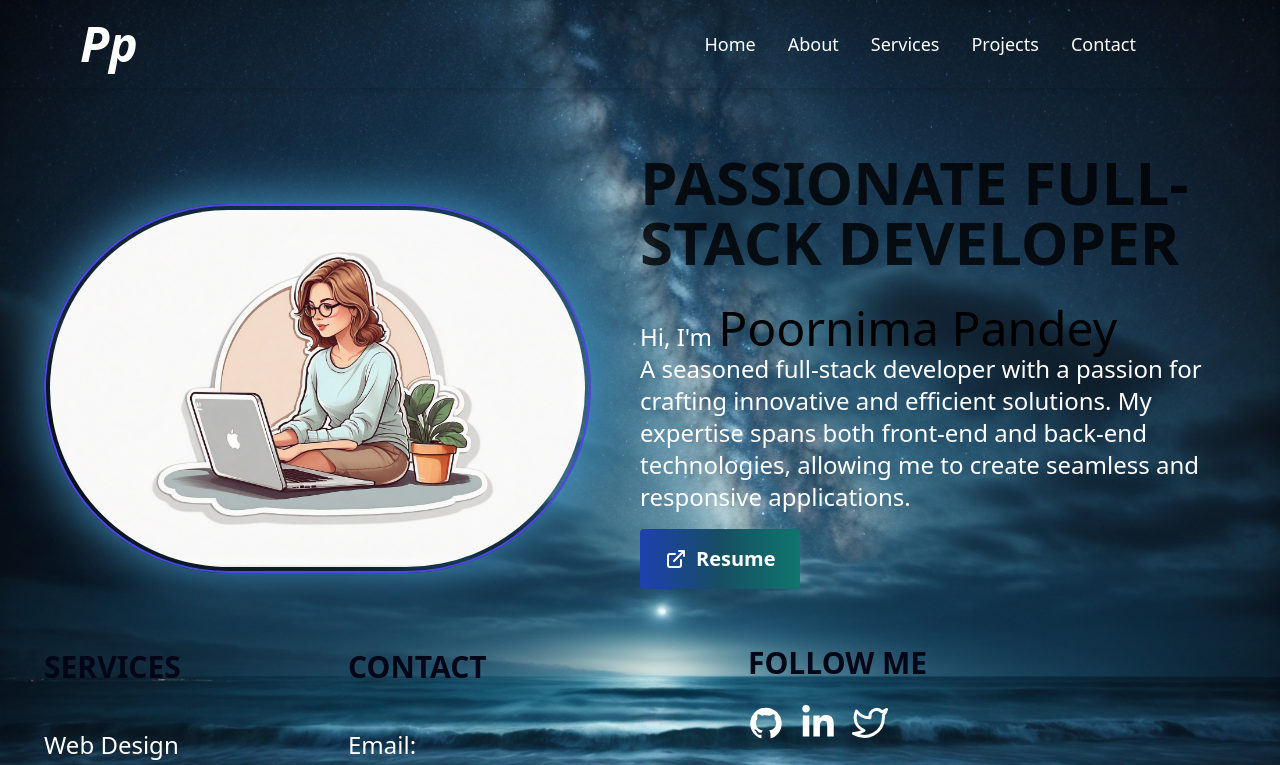
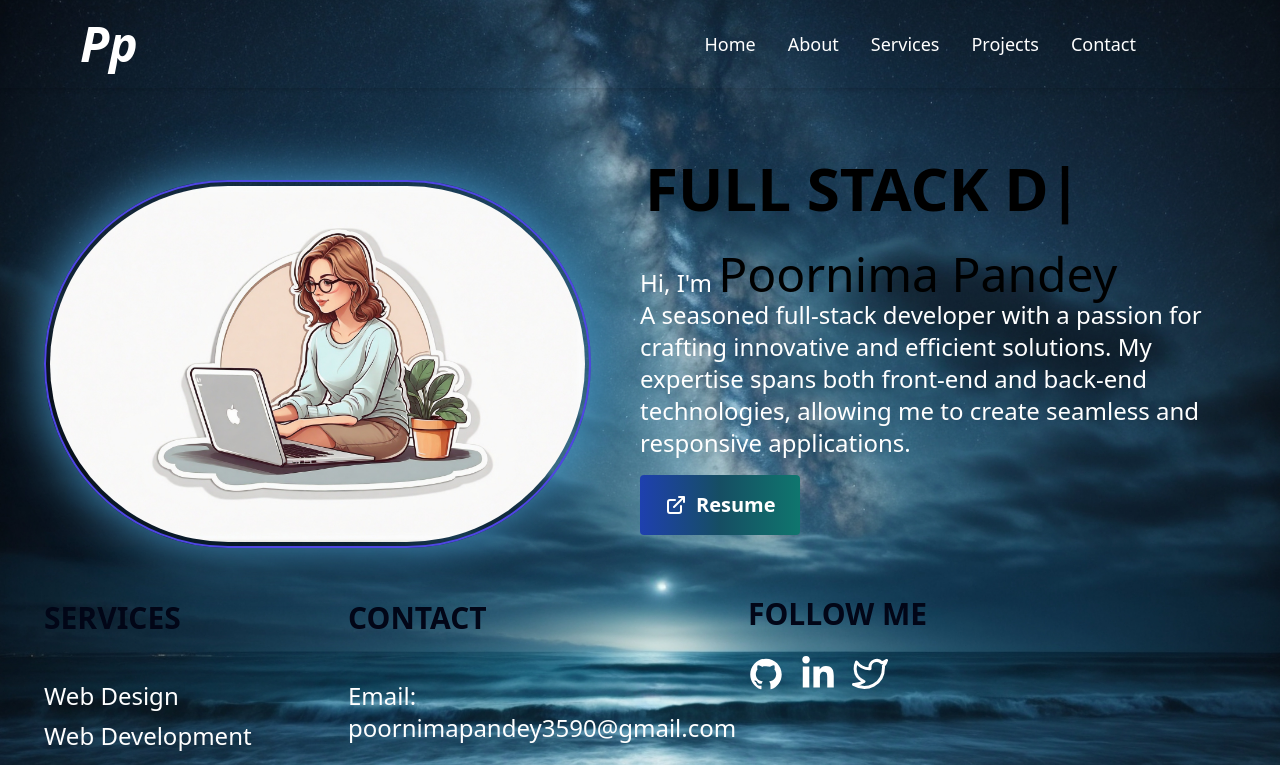
Before and after one commit to pp35/MY_PORRTFOLIO, a React (Vite) app: page /my_portfolio/ in a window 1280 px wide. Shown: the top 765 px of the page. Built offline with nearby package versions, Linux system fonts and the light colour scheme.

Commit message:
first commit

```diff
--- a/package.json
+++ b/package.json
@@ -23,7 +23,9 @@
     "react-router-dom": "^6.20.0",
     "react-scroll": "^1.9.0",
     "react-spring": "^9.7.3",
-    "react-type-animation": "^3.2.0"
+    "react-type-animation": "^3.2.0",
+    "react-typical": "^0.1.3",
+    "react-typist": "^2.0.5"
   },
   "devDependencies": {
     "@types/react": "^18.2.37",
@@ -34,9 +36,9 @@
     "eslint-plugin-react": "^7.33.2",
     "eslint-plugin-react-hooks": "^4.6.0",
     "eslint-plugin-react-refresh": "^0.4.4",
+    "gh-pages": "^6.1.0",
     "postcss": "^8.4.31",
     "tailwindcss": "^3.3.5",
-    "gh-pages": "^6.1.0",
     "vite": "^5.0.0"
   },
   "description": "This template provides a minimal setup to get React working in Vite with HMR and some ESLint rules.",
--- a/src/components/About.jsx
+++ b/src/components/About.jsx
@@ -19,7 +19,7 @@ const About = () => {
 
   return (
     <div className="container mx-auto py-24">
-      <h1 className="text-lg md:text-6xl font-bold text-center mb-7 text-blue-500">
+      <h1 className="sm:text-5xl lg:text-6xl md:text-5xl font-bold text-center mb-7 text-blue-500">
         Hello, I'm Poornima Pandey 🌟
       </h1>
       <motion.div
@@ -31,7 +31,7 @@ const About = () => {
         <motion.img
           src={img}
           alt="Poornima Pandey"
-          className=" border-2 p-1  sm:w-2/3 lg:w-[90%] border-blue-500 rounded-full img_glow relative sm:left-32 lg:left-4"
+          className=" border-2 p-1 m-0  sm:w-2/3 lg:w-[90%] border-blue-500 rounded-full img_glow relative sm:left-32 lg:left-4"
 
           variants={imgVariants}
         />
@@ -40,15 +40,15 @@ const About = () => {
           className="text-white"
           variants={textVariants}
         >
-          <p className="text-lg md:text-xl text-justify mb-6">
+          <p className="text-lg md:text-xl text-justify mb-6 m-3">
             Hey there! I'm an enthusiastic full-stack web developer with a passion for crafting exceptional digital experiences. With a year of hands-on experience, I specialize in creating dynamic front-end interfaces using React, alongside proficiency in HTML, CSS, and JavaScript.
           </p>
 
-          <p className="text-lg md:text-xl text-justify mb-6">
+          <p className="text-lg md:text-xl text-justify mb-6 m-3">
             On the server-side, I'm well-versed in Node.js and Express.js, and I have expertise in both SQL and NoSQL databases. Git is my ally for version control, ensuring clean and collaborative coding practices. I love deploying applications, whether on traditional servers or cloud platforms like AWS.
           </p>
 
-          <p className="text-lg md:text-xl text-justify italic">
+          <p className="text-lg md:text-xl text-justify italic m-3">
             Eager to learn and adapt in the ever-evolving web development landscape, I'm driven by a passion to transform ideas into seamless digital solutions. Let's connect and craft something amazing together! 🚀
           </p>
         </motion.div>
--- a/src/components/Home.jsx
+++ b/src/components/Home.jsx
@@ -1,99 +1,57 @@
-import React, { useState, useEffect } from "react";
-import { useSpring, animated } from "react-spring";
-import Aos from "aos";
-import "aos/dist/aos.css";
+
 import Footer from "./Footer";
-import { Fade } from "react-reveal";
 import img from "../assets/70.jpg";
-
+import { TypeAnimation } from "react-type-animation";
 export default function Home() {
-  const [sentenceIndex, setSentenceIndex] = useState(0);
-  const sentences = [
-    "Welcome To My Portfolio",
-    "Passionate Full-Stack Developer",
-  ];
-
-  useEffect(() => {
-    Aos.init({
-      duration: 750,
-    });
-  }, []);
-
-  const nextSentence = () => {
-    setSentenceIndex((prevIndex) => (prevIndex + 1) % sentences.length);
-  };
-
-  useEffect(() => {
-    const intervalId = setInterval(() => {
-      nextSentence();
-    }, 5000);
-
-    return () => clearInterval(intervalId);
-  }, [sentenceIndex]);
-
-  const props = useSpring({
-    opacity: 1,
-    from: { opacity: 0 },
-    reset: true,
-    onRest: () => {
-      nextSentence();
-    },
-  });
 
   return (
     <>
       <div className="max-w-screen-xl mx-auto md:px-8 py-16">
         <div className="lg:flex lg:justify-between lg:items-center">
-          <Fade left>
           <div className="lg:w-1/2">
             <img
-                data-aos="fade-up"
               src={img}
               alt=""
               className="rounded-full border-2 p-1 border-indigo-600 img_glow lg:w-[90%] md:w-2/3 sm:w-2/3 lg:mt-5 sm:ml-36 lg:ml-3 transition-all relative top-2 duration-300"
             />
           </div>
-          </Fade>
 
-          <Fade right>
           <div className="lg:w-1/2 lg:text-start text-center">
-              <animated.h1
-                style={props}
-                data-aos="fade-right"
-                className="text-4xl lg:text-6xl font-semibold mb-4 lg:mb-8 leading-normal uppercase text-black"
-              >
-                {sentences[sentenceIndex]}
-              </animated.h1>
-              <h2 data-aos="fade-left" className="text-2xl text-white">
-                Hi, I'm{" "}
-                <span className="text-5xl text-black ">Poornima Pandey</span>
-                <p data-aos="fade-left">
+            <h1 className="text-4xl lg:text-6xl font-semibold mb-2 lg:mb-8 leading-normal uppercase text-black">
+            <TypeAnimation
+              sequence={[
+                "Welcome To My Portfolio",
+                2000,
+                "Full Stack Developer",
+                2000,
+
+              ]}
+              wrapper="div"
+              cursor={true}
+              repeat={Infinity}
+              style={{ fontSize: "1em", paddingLeft: "5px" }}
+            />
+            </h1>
+            <h2 className="text-2xl text-white">
+              Hi, I'm <span className="text-5xl text-black ">Poornima Pandey</span>
+              <p>
                 A seasoned full-stack developer with a passion for crafting
                 innovative and efficient solutions. My expertise spans both
                 front-end and back-end technologies, allowing me to create
                 seamless and responsive applications.
               </p>
             </h2>
-              <Fade up>
             <button
-                  data-aos="fade-up"
               className="bg-gradient-to-r from-blue-800 via-cyan-900 to-teal-700 hover:bg-gradient-to-r hover:from-teal-500 hover:via-cyan-500 hover:to-blue-500 text-white text-xl font-bold py-4 px-6 rounded mt-4 transition-all duration-300"
               onClick={() => {
                 const resumeLink =
                   "https://drive.google.com/uc?export=download&id=19WKFGb21QGp68ftcwtyrQFFAxrALtOCO";
 
-                    // Create an anchor element
                 const link = document.createElement("a");
                 link.href = resumeLink;
-
-                    // Set the download attribute to force download
                 link.download = "Poornima Pandey.pdf";
-
-                    // Append the anchor to the document and trigger a click
                 document.body.appendChild(link);
                 link.click();
-
-                    // Remove the anchor from the document
                 document.body.removeChild(link);
               }}
             >
@@ -118,9 +76,7 @@ export default function Home() {
                 Resume
               </div>
             </button>
-              </Fade>
           </div>
-          </Fade>
         </div>
 
         <div>
--- a/src/components/Navbar.jsx
+++ b/src/components/Navbar.jsx
@@ -13,19 +13,19 @@ const Navbar = () => {
       <div className="flex justify-center items-center h-full">
         <ul className="text-center text-xl">
           <li className="my-4 py-4 border-b border-slate-800 hover:bg-slate-500 cursor-pointer hover:rounded">
-            <NavLink to="*" onClick={handleClick}>Home</NavLink>
+            <NavLink to="*" onClick={handleClick} className="text-blue-500">Home</NavLink>
           </li>
           <li className="my-4 py-4 border-b border-slate-800 hover:bg-slate-500 cursor-pointer hover:rounded">
-            <NavLink to="/About" onClick={handleClick}>About</NavLink>
+            <NavLink to="/About" onClick={handleClick} className="text-blue-500">About</NavLink>
           </li>
           <li className="my-4 py-4 border-b border-slate-800 hover:bg-slate-500 cursor-pointer hover:rounded">
-            <NavLink to="/Services" onClick={handleClick}>Services</NavLink>
+            <NavLink to="/Services" onClick={handleClick} className="text-blue-500">Services</NavLink>
           </li>
           <li className="my-4 py-4 border-b border-slate-800 hover:bg-slate-500 cursor-pointer hover:rounded">
-            <NavLink to="/Projects" onClick={handleClick}>Projects</NavLink>
+            <NavLink to="/Projects" onClick={handleClick} className="text-blue-500">Projects</NavLink>
           </li>
           <li className="my-4 py-4 border-b border-slate-800 hover:bg-slate-500 cursor-pointer hover:rounded">
-            <NavLink to="/Contact" onClick={handleClick}>Contact</NavLink>
+            <NavLink to="/Contact" onClick={handleClick} className="text-blue-500">Contact</NavLink>
           </li>
         </ul>
       </div>
@@ -41,17 +41,17 @@ const Navbar = () => {
         <div className="lg:flex md:flex lg:flex-1 items-center justify-end font-normal hidden">
           <div className="flex-10">
             <ul className="flex gap-8 mr-16 text-[18px]">
-              <NavLink to="*" activeClassName="text-blue-500">Home</NavLink>
-              <NavLink to="/About" activeClassName="text-blue-500">About</NavLink>
-              <NavLink to="/Services" activeClassName="text-blue-500">Services</NavLink>
-              <NavLink to="/Projects" activeClassName="text-blue-500">Projects</NavLink>
-              <NavLink to="/Contact" activeClassName="text-blue-500">Contact</NavLink>
+              <NavLink to="*" style={{ color: 'white' }} className="text-blue-500">Home</NavLink>
+              <NavLink to="/About" style={{ color: 'white' }} className="text-blue-500">About</NavLink>
+              <NavLink to="/Services" style={{ color: 'white' }} className="text-blue-500">Services</NavLink>
+              <NavLink to="/Projects" style={{ color: 'white' }} className="text-blue-500">Projects</NavLink>
+              <NavLink to="/Contact" style={{ color: 'white' }} className="text-blue-500">Contact</NavLink>
             </ul>
           </div>
         </div>
         {click ? mobileNavContent : null}
         <button className="block sm:hidden transition" onClick={handleClick}>
-          {click ? <FaTimes /> : <CgMenuGridR />}
+          {click ? <FaTimes /> : <CgMenuGridR className='w-10 text-5xl' />}
         </button>
       </div>
     </nav>
--- a/src/components/Services.jsx
+++ b/src/components/Services.jsx
@@ -49,20 +49,23 @@ const Services = () => {
           >
             <p className='text-3xl font-semibold text-white mb-4 content-center'>
               <span role='img' aria-label='Service Icon'>
-                {service.name === 'HTML5' && <span style={{ color: 'orange' }}>&#60;&#47;&#62;</span>}
+                {service.name === 'HTML5' && (
+                  <span style={{ color: 'orange', margin: '0 4px' }}>&#60;&#47;&#62;</span>
+                )}
                 {service.name === 'CSS3' && '🎨'}
                 {service.name === 'JavaScript' && '🚀'}
                 {service.name === 'React' && '⚛️'}
                 {service.name === 'MongoDB' && '🍃'}
                 {service.name === 'SQL' && '📊'}
               </span>
+              <br /> {/* Add a line break */}
               {service.name}
             </p>
             <div className='text-fuchsia-300 text-lg mb-4'>{`${service.percentage}% proficiency`}</div>
-            <div className='relative w-full bg-fuchsia-400 h-3 rounded'>
+            <div className='relative w-full bg-fuchsia-400 h-3 rounded' style={{ padding: '0 10px' }}>
               <div
                 className='absolute left-0 top-0 h-full bg-blue-600 rounded'
-                style={{ width: `${service.percentage}%` }}
+                style={{ width: `calc(${service.percentage}% - 20px)` }}
               ></div>
             </div>
           </div>
```
Also changed, not shown: 1 other file (tests, documents, lock files or other folders). Lines whose indentation alone changed are shown as unchanged.
